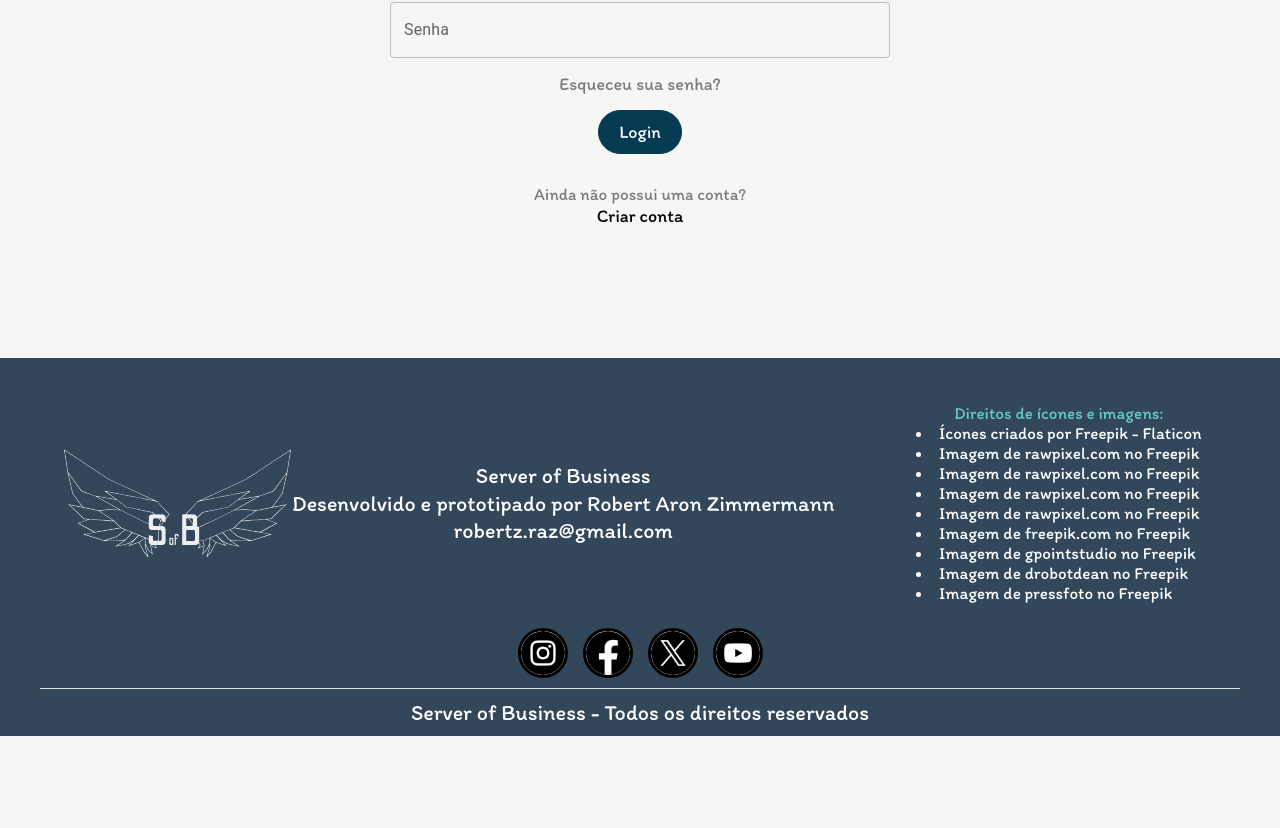
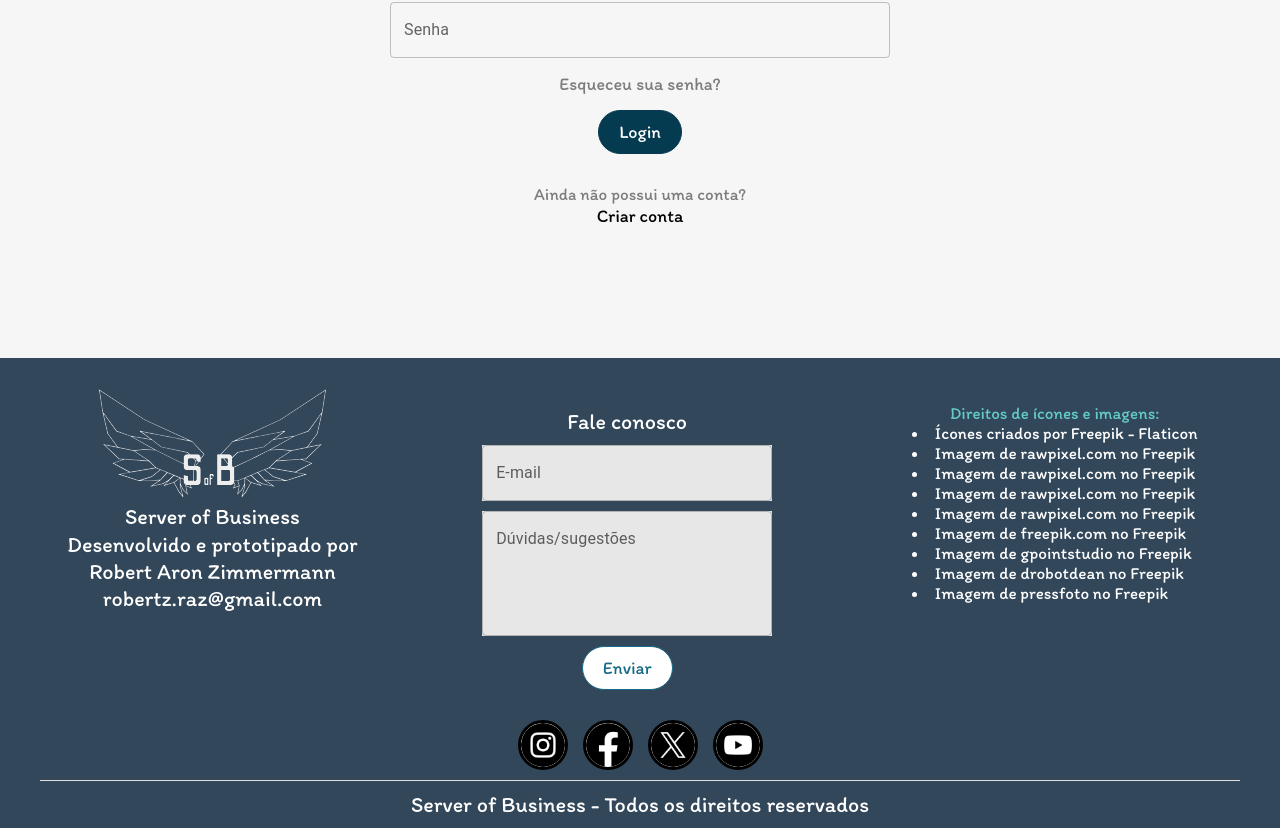
Before and after one commit to RA4Z/server-of-business, a React (Create React App) app: page /login in a window 1280 px wide. Shown: the part 399-1227 px from the top of the page. Before the commit the page ends 1135 px from the top, so only its background shows below. Built offline with nearby package versions, Linux system fonts and the light colour scheme; no server answers.

Commit message:
Enviando sugestão para Firebase

```diff
--- a/src/components/Footer/Footer.module.scss
+++ b/src/components/Footer/Footer.module.scss
@@ -1,5 +1,23 @@
 @import "styles/variaveis";
 @import "styles/breakpoints";
+
+.faleConosco {
+    display: flex;
+    flex-direction: column;
+    list-style-type: none;
+    align-items: center;
+    gap: 10px;
+    padding: 20px 50px 20px 50px;
+
+    &__input {
+        width: calc(50px + 30vmin);
+        background-color: $backgrounds;
+    }
+
+    @media(max-width: $mobile) {
+        padding: 0;
+    }
+}
 
 .container {
     background-color: $background-footer;
@@ -7,7 +25,7 @@
     padding: 30px 30px 10px 30px;
     margin-top: 100px;
 
-    button,
+    &__button,
     p,
     li,
     a {
@@ -44,6 +62,11 @@
     li {
         font-size: calc(9px + 1vmin);
         text-align: start;
+
+        @media(max-width: $mobile) {
+            list-style-type: none;
+            text-align: center;
+        }
     }
 
     a {
@@ -56,14 +79,7 @@
             }
         }
     }
-}
 
-.server {
-    display: flex;
-    flex-direction: row;
-    align-items: center;
-    flex-wrap: wrap;
-    justify-content: center;
 }
 
 .social {
@@ -80,5 +96,11 @@
         border-radius: 100px;
         border-style: solid;
         cursor: pointer;
+        transition: 1s;
+
+        &:hover {
+            border-color: white;
+        }
+
     }
 }
--- a/src/components/Footer/index.tsx
+++ b/src/components/Footer/index.tsx
@@ -1,6 +1,9 @@
 import styles from './Footer.module.scss'
-import { memo } from 'react'
-import { Divider } from '@mui/material'
+import { memo, useState } from 'react'
+import { Divider, Snackbar, TextField } from '@mui/material'
+import { faleConosco } from 'services/database'
+import { validateEmail } from 'utils/common'
+import Button from 'components/Button'
 
 import Logo from 'images/white-logo.svg'
 import Instagram from 'images/Social/instagram.png'
@@ -9,17 +12,51 @@ import Twitter from 'images/Social/twitter.png'
 import Youtube from 'images/Social/youtube.png'
 
 function Footer() {
+    const [comunica, setComunica] = useState({ email: '', texto: '' })
+    const [statusToast, setStatusToast] = useState({ visivel: false, message: '' })
+
+    async function sendSuggestion() {
+        if (!validateEmail(comunica.email)) {
+            setStatusToast({ message: 'Insira um E-mail válido!', visivel: true })
+            return
+        }
+        if (comunica.texto === '') {
+            setStatusToast({ message: 'Não é permitido enviar uma sugestão vazia!', visivel: true })
+            return
+        }
+        await faleConosco(comunica.texto, comunica.email)
+        setStatusToast({ message: 'Sugestão enviada com sucesso!', visivel: true })
+        setComunica({ email: '', texto: '' })
+    }
+
     return (
         <div className={styles.container}>
             <div className={styles.background}>
-                <div className={styles.server}>
+                <div>
                     <img src={Logo} alt='Logo da Server of Business' className={styles.background__logotipo} />
                     <div className={styles.background__dev}>
-                        <button>Server of Business</button>
-                        <a href='https://github.com/RA4Z'>Desenvolvido e prototipado por Robert Aron Zimmermann</a>
+                        <button className={styles.container__button}>Server of Business</button>
+                        <a href='https://github.com/RA4Z'>Desenvolvido e prototipado por<br /> Robert Aron Zimmermann</a>
                         <p>robertz.raz@gmail.com</p>
                     </div>
                 </div>
+                <div className={styles.faleConosco}>
+                    <li>Fale conosco</li>
+                    <TextField id="Fale-Conosco"
+                        label="E-mail"
+                        value={comunica.email}
+                        onChange={e => setComunica({ ...comunica, email: e.target.value })}
+                        className={styles.faleConosco__input} />
+                    <TextField id="Fale-Conosco"
+                        label="Dúvidas/sugestões"
+                        value={comunica.texto}
+                        rows={4}
+                        multiline
+                        onChange={e => setComunica({ ...comunica, texto: e.target.value })}
+                        className={styles.faleConosco__input} />
+                    <Button dark={false} texto='Enviar' onClick={() => sendSuggestion()} />
+                </div>
+
                 <div className={styles.atribuicoes}>
                     <li style={{ listStyle: 'none', textAlign: 'center', color: '#64CCC5' }}>Direitos de ícones e imagens:</li>
                     <a href="https://www.flaticon.com/br/autores/freepik" ><li>Ícones criados por Freepik - Flaticon</li></a>
@@ -41,6 +78,12 @@ function Footer() {
             </div>
             <Divider style={{ background: 'white', margin: 10 }} />
             <p>Server of Business - Todos os direitos reservados</p>
+            <Snackbar
+                open={statusToast.visivel}
+                onClose={() => setStatusToast({ ...statusToast, visivel: false })}
+                autoHideDuration={3000}
+                message={statusToast.message}
+            />
         </div>
     )
 }
--- a/src/services/database.ts
+++ b/src/services/database.ts
@@ -41,3 +41,10 @@ export async function deleteChat(serviceId: string) {
         return false
     }
 }
+
+export async function faleConosco(texto: string, email: string) {
+    const id = push(child(ref(database), 'conosco')).key
+    set(ref(database, `conosco/${id}`), {
+        email: email, texto: texto, timestamp: serverTimestamp()
+    })
+}
--- a/src/utils/common.ts
+++ b/src/utils/common.ts
@@ -21,6 +21,11 @@ export function timeout(delay: number) {
   return new Promise(res => setTimeout(res, delay));
 }
 
+export function validateEmail(email: string) {
+  var re = /\S+@\S+\.\S+/;
+  return re.test(email);
+}
+
 export function verificarSolicitacaoValida(dados: Service_Interface) {
   if (dados.titulo === '') return 'Título está em branco!'
   if (dados.solicitante === '') return 'Solicitante está em branco!'
```
